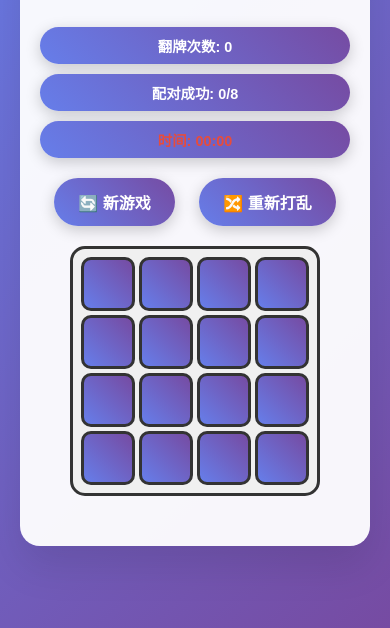
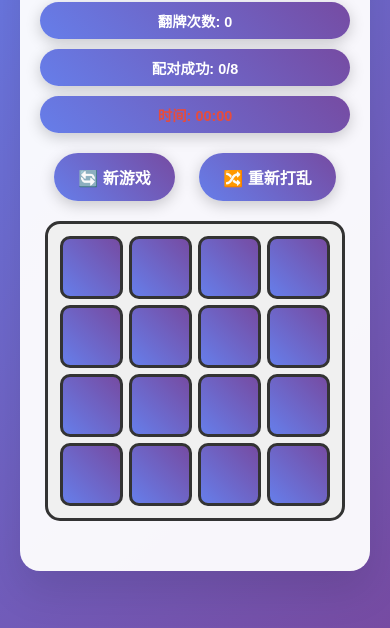
Before and after one commit to hmh38324/findu, a plain HTML site: page puzzle_game.html in a window 390 px wide. Shown: the part 216-844 px from the top of the page. Drawn offline with Linux system fonts and the light colour scheme.

Commit message:
扩大游戏区域，优化图片显示
- 游戏容器宽度从600px增加到700px
- 游戏网格从400x400px增加到480x480px
- 增加卡片间距和内边距，图片显示更清楚
- 优化移动端响应式设计
- 减少左右留白，提升视觉体验

```diff
--- a/puzzle_game.html
+++ b/puzzle_game.html
@@ -28,7 +28,7 @@
             padding: 30px;
             box-shadow: 0 20px 40px rgba(0, 0, 0, 0.1);
             text-align: center;
-            max-width: 600px;
+            max-width: 700px;
             width: 100%;
             display: flex;
             flex-direction: column;
@@ -69,14 +69,14 @@
             display: grid;
             grid-template-columns: repeat(4, 1fr);
             grid-template-rows: repeat(4, 1fr);
-            gap: 8px;
-            width: 400px;
-            height: 400px;
+            gap: 10px;
+            width: 480px;
+            height: 480px;
             margin: 0 auto 30px;
             border: 3px solid #333;
             border-radius: 15px;
             background: #f0f0f0;
-            padding: 15px;
+            padding: 20px;
         }
 
         .memory-card {
@@ -258,18 +258,18 @@
 
         @media (max-width: 768px) {
             .memory-grid {
-                width: 300px;
-                height: 300px;
-                gap: 6px;
-                padding: 10px;
+                width: 360px;
+                height: 360px;
+                gap: 8px;
+                padding: 15px;
             }
 
             .memory-card {
-                min-height: 60px;
+                min-height: 70px;
             }
 
             .card-image {
-                min-height: 50px;
+                min-height: 60px;
             }
 
             .game-container {
@@ -294,18 +294,18 @@
 
         @media (max-width: 480px) {
             .memory-grid {
-                width: 250px;
-                height: 250px;
-                gap: 4px;
-                padding: 8px;
+                width: 300px;
+                height: 300px;
+                gap: 6px;
+                padding: 12px;
             }
 
             .memory-card {
-                min-height: 50px;
+                min-height: 60px;
             }
 
             .card-image {
-                min-height: 40px;
+                min-height: 50px;
             }
 
             h1 {
```
Also changed, not shown: index.html (+17 -17 lines).
